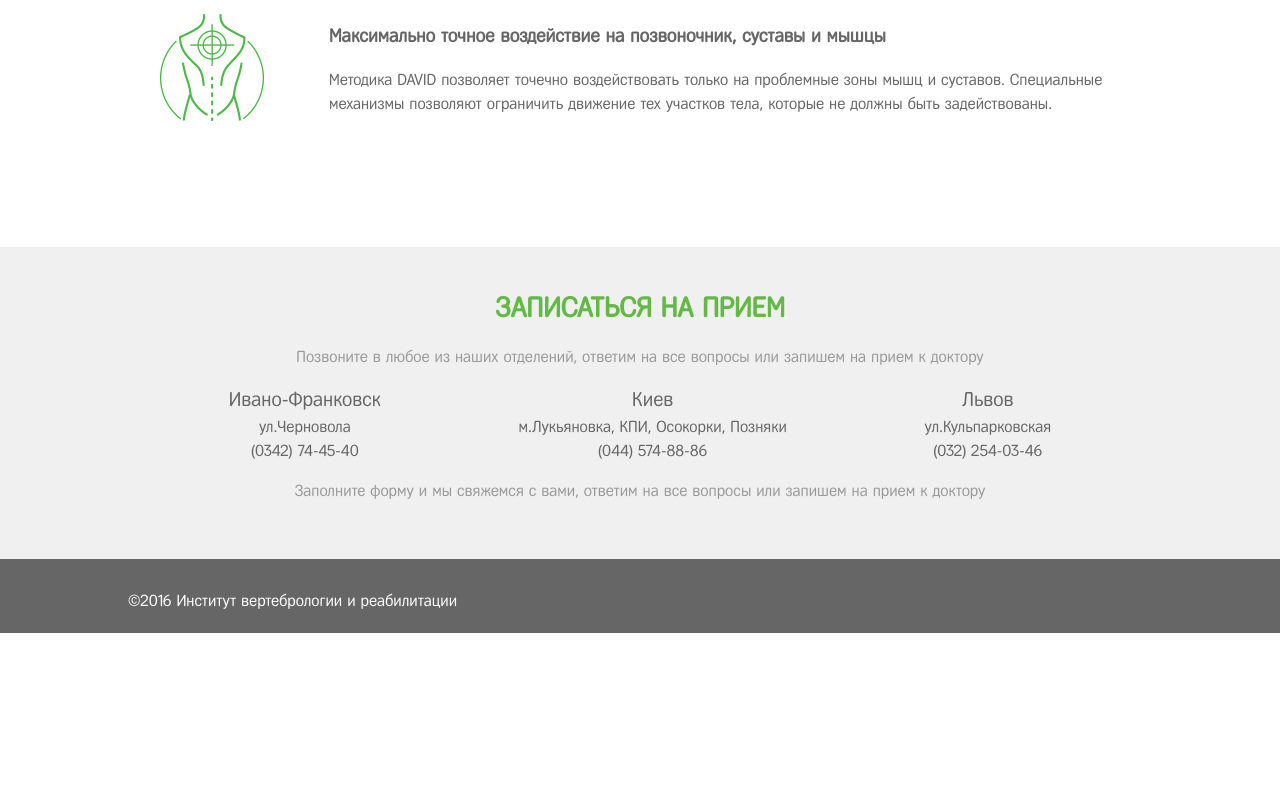
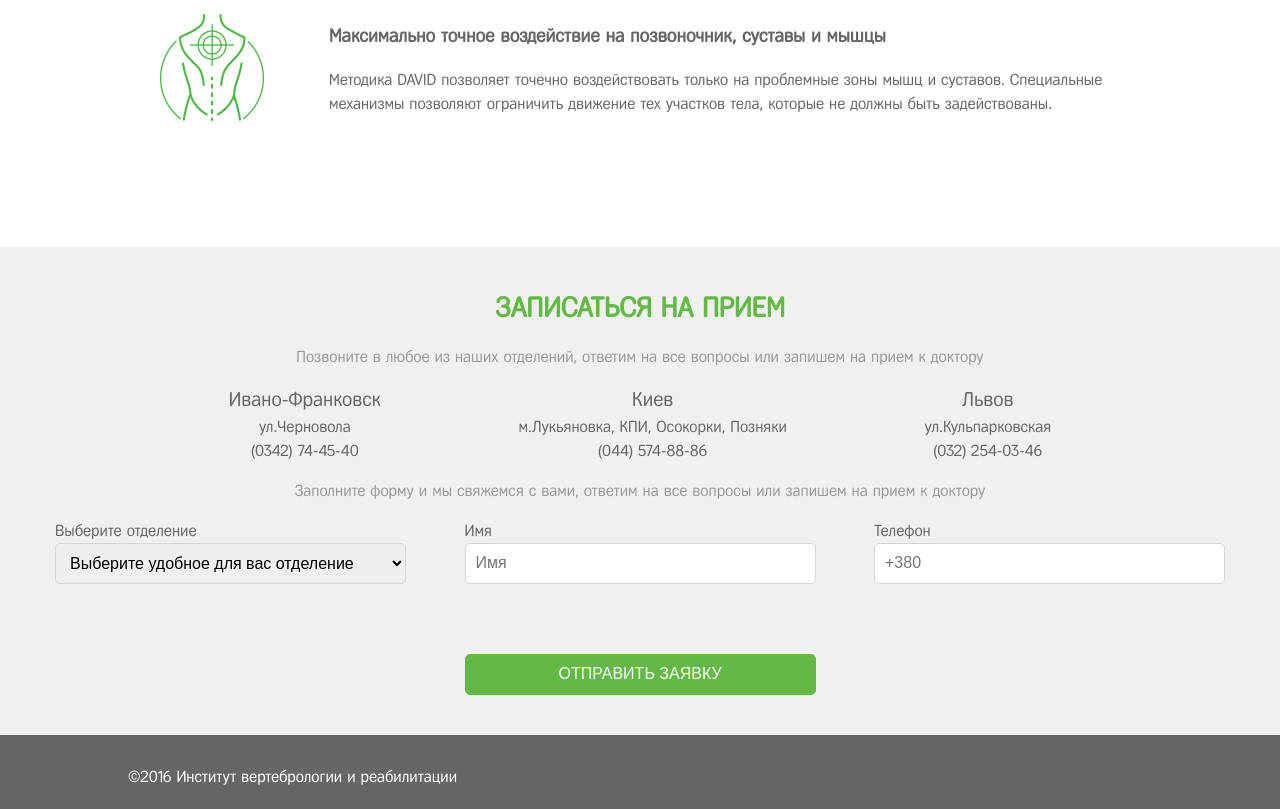
Before and after one commit to dinaris23/BRAB_test, a website: page app/index.html in a window 1280 px wide. Shown: the part 7048-7857 px from the top of the page. Before the commit the page ends 7681 px from the top, so only its background shows below. Drawn offline with nearby package versions, Linux system fonts and the light colour scheme.

Commit message:
add form contact

```diff
--- a/app/index.html
+++ b/app/index.html
@@ -268,6 +268,35 @@
     </div>
     <p class="contacts_description">Заполните форму и мы свяжемся с вами, ответим на все вопросы или запишем на прием к доктору</p>
 </div>
+    <div class="container container__b">
+    <div class="footer-contacts_form"></div>
+        <form class="contact-form">
+            <div class="contact-form_wrap">
+                <div class="contact-form_input">
+                    <label for="city">Выберите отделение</label>
+                    <select name="select-city" id="city">
+                        <option>Выберите удобное для вас отделение</option>
+                        <option>Киев</option>
+                        <option>Львов</option>
+                        <option>Ивано-Франковск</option>
+                    </select>
+                </div>
+                <div class="contact-form_input">
+                    <label for="name">Имя</label>
+                    <input type="text" id="name" placeholder="Имя">
+                </div>
+                <div class="contact-form_input">
+                    <label for="name">Телефон</label>
+                    <input type="text" id="name" placeholder="+380">
+                </div>
+            </div>
+            <div class="contact-form_button">
+                <button class="btn btn__green contact-form_btn" type="submit">Отправить заявку</button>
+            </div>
+        </form>
+    </div>
+
+</div>
 
         </section>
         <footer class="footer">
--- a/app/scss/_common.scss
+++ b/app/scss/_common.scss
@@ -85,3 +85,34 @@ section {
         padding-left: 5px;
     }
 }
+.contact-form {
+    text-align: left;
+    &_wrap {
+        display: flex;
+        justify-content: space-between;
+    }
+    &_input {
+        flex-basis: 30%;
+        & input, select {
+            width: 100%;
+            border-radius: $border-radius;
+            border: 1px solid lighten($gray-color, 40%);
+            padding: 10px;
+            box-sizing: border-box;
+        }
+    }
+    &_button {
+        display: flex;
+        justify-content: center;
+        margin-top: 70px;
+    }
+    &_btn {
+        padding: 10px;
+        display: block;
+        flex-basis: 30%;
+        width: 100%;
+    }
+    & label {
+    display: block;
+    }
+}
```
Also changed, not shown: app/templates/_footer-contacts.html (+29 -0 lines), app/css/main.min.css. Lines whose indentation alone changed are shown as unchanged.
